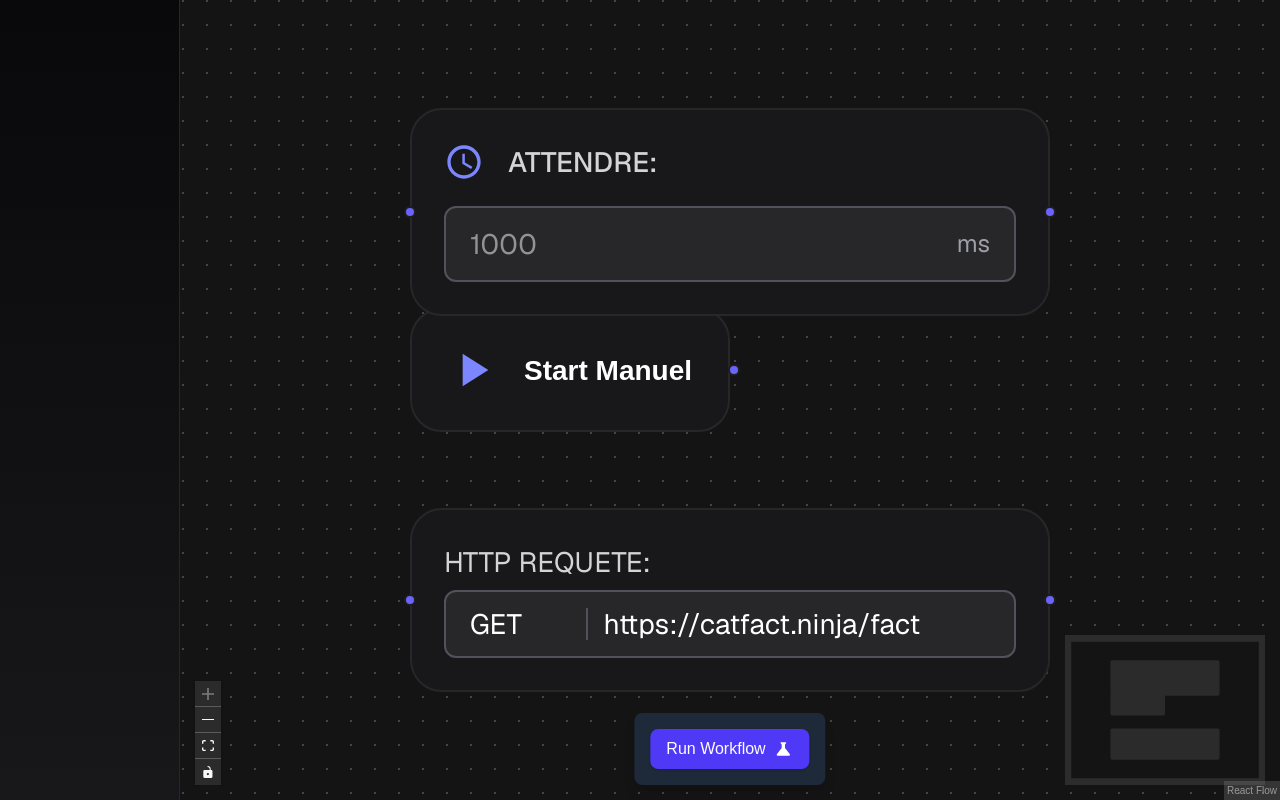
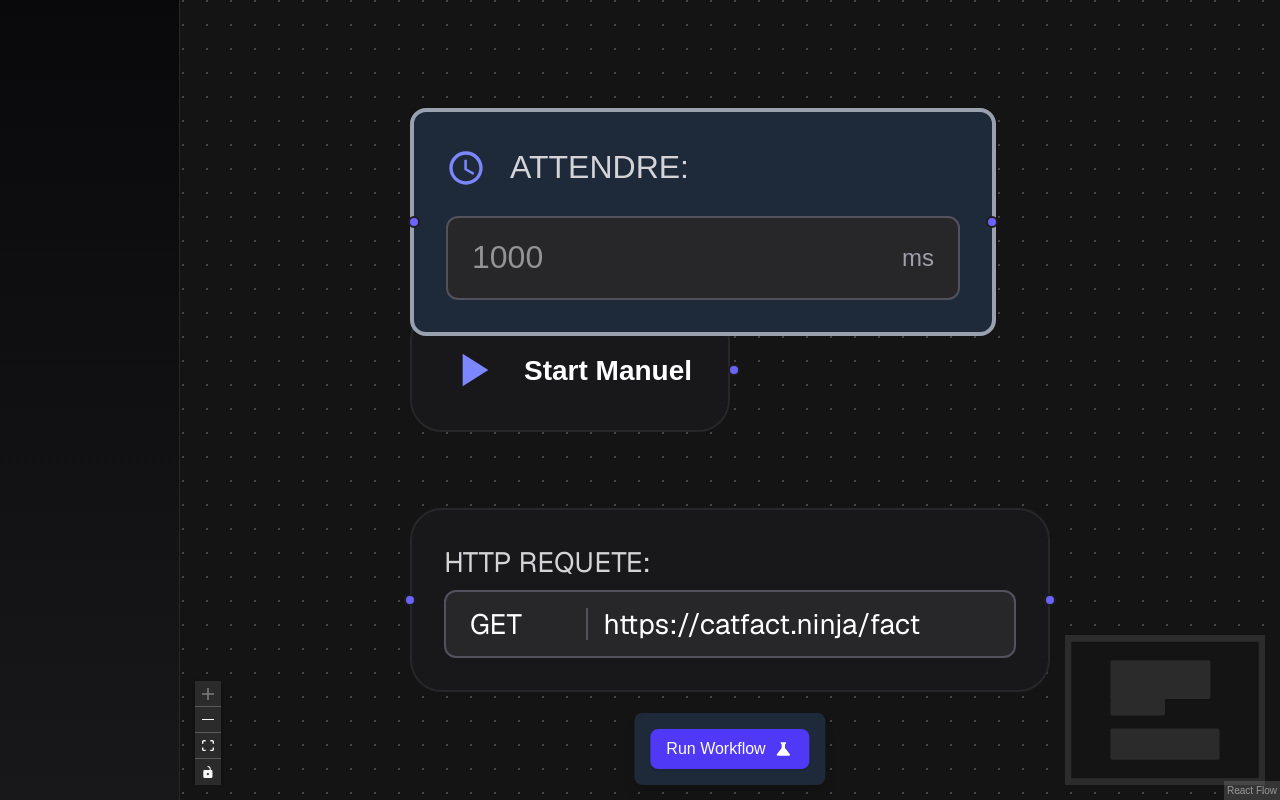
Before and after one commit to MaXianbibi/xka, a Next.js app: page /test_ in a window 1280 px wide. Built offline with nearby package versions, Linux system fonts and the light colour scheme.

Commit message:
feat: Enhance workflow execution result with node count; refactor polling logic to utilize new property and improve error handling

```diff
--- a/app/lib/types/types.ts
+++ b/app/lib/types/types.ts
@@ -42,4 +42,5 @@ export interface WorkflowExecutionResult {
   logs: string[];        // GlobalLogs → logs (renommé)
   error?: string;        // *string → string optionnel
   meta?: Record<string, any>;  // map[string]interface{} → Record<string, any>
+  numberOfNodes: number; // Nombre total de nodes dans le workflow
 }
--- a/app/test_/custom_node/WaitingNode.tsx
+++ b/app/test_/custom_node/WaitingNode.tsx
@@ -1,6 +1,8 @@
 import { memo, useCallback } from 'react';
 import { Handle, Position, NodeProps, useReactFlow } from '@xyflow/react';
 import { MdAccessTime } from 'react-icons/md';
+
+import WorkflowNodeWrapper from './WrapperNode';
 
 function WaitingNode({ id, data, isConnectable }: NodeProps) {
   const { setNodes } = useReactFlow();
@@ -14,7 +16,7 @@ function WaitingNode({ id, data, isConnectable }: NodeProps) {
   }, [id, setNodes]);
 
   return (
-    <div className="bg-zinc-900 border border-zinc-800 text-white rounded-2xl p-4 w-80 text-sm font-sans transition-all duration-200 hover:shadow-[0_8px_24px_rgba(120,120,255,0.1)]">
+    <WorkflowNodeWrapper data={data}>
       <Handle
         type="target"
         position={Position.Left}
@@ -45,7 +47,7 @@ function WaitingNode({ id, data, isConnectable }: NodeProps) {
         isConnectable={isConnectable}
         style={{ background: '#6c63ff' }}
       />
-    </div>
+    </WorkflowNodeWrapper>
   );
 }
 
--- /dev/null
+++ b/app/test_/custom_node/WrapperNode.tsx
@@ -0,0 +1,63 @@
+// components/WorkflowNodeWrapper.tsx
+import React, { ReactNode } from 'react';
+
+type ExecutionStatus = 'pending' | 'running' | 'success' | 'error';
+
+interface WorkflowNodeData {
+    executionStatus?: ExecutionStatus;
+    executionDuration?: number;
+    [key: string]: any; // Pour les autres props spécifiques aux nodes
+}
+
+interface WorkflowNodeWrapperProps {
+    data: WorkflowNodeData;
+    children: ReactNode;
+}
+
+const WorkflowNodeWrapper: React.FC<WorkflowNodeWrapperProps> = ({ data, children }) => {
+    const status: ExecutionStatus = data.executionStatus || 'pending';
+    const duration = data.executionDuration;
+
+    // Couleurs selon le statut
+    const borderColorMap: Record<ExecutionStatus, string> = {
+        pending: 'border-gray-400',
+        running: 'border-yellow-400',
+        success: 'border-green-400',
+        error: 'border-red-400'
+    };
+
+    const borderColor = borderColorMap[status];
+
+    // Icones selon le statut
+    const iconMap: Record<ExecutionStatus, string | null> = {
+        pending: null,
+        running: '⏳',
+        success: '✅',
+        error: '❌'
+    };
+
+    const icon = iconMap[status];
+
+    return (
+        <div className={`relative bg-gray-800 rounded-lg border-2 ${borderColor} p-4`}>
+            {/* Icone de statut */}
+            {icon && (
+                <div className="absolute -top-2 -right-2 text-lg">
+                    {icon}
+                </div>
+            )}
+
+            {/* Contenu du node */}
+            {children}
+
+            {/* Durée */}
+            {duration !== undefined && (
+                <div className="absolute bottom-1 right-1 text-xs text-gray-400">
+                    {duration}ms
+                </div>
+            )}
+        </div>
+    );
+};
+
+export default WorkflowNodeWrapper;
--- a/app/test_/page.tsx
+++ b/app/test_/page.tsx
@@ -10,29 +10,33 @@ import {
     useEdgesState,
     addEdge,
     BackgroundVariant,
-    ControlButton,
     Edge,
     MarkerType,
     Connection,
     ReactFlowInstance,
     Panel,
+    Node,
 } from '@xyflow/react';
 
 import { MdScience, MdStop, MdRefresh } from "react-icons/md";
-
 import '@xyflow/react/dist/style.css';
 
 import HttpRequestNode from './custom_node/HttpRequestNode'
 import ManualStartNode from './custom_node/ManuelStartNode';
 import WaitingNode from './custom_node/WaitingNode';
-import CustomEdge from './custom_edges/canDeleteEdge';
 import { saveWorkflow } from '@/app/lib/Workflow/workflow';
-
-// 🎯 Import du hook de polling
 import { useWorkflowPolling } from '@/app/lib/hook/pooling';
 
-const initialNodes = [
-    { id: 'c', position: { x: 0, y: 200 }, type: 'httpRequestNode', data: { "method": "GET", "url": "https://catfact.ninja/fact" } },
+// Types
+interface BaseNodeData {
+    executionStatus?: 'pending' | 'running' | 'success' | 'error';
+    executionDuration?: number;
+    [key: string]: any;
+}
+
+// Configuration initiale
+const initialNodes: Node[] = [
+    { id: 'c', position: { x: 0, y: 200 }, type: 'httpRequestNode', data: { method: "GET", url: "https://catfact.ninja/fact" } },
     { id: 'b', position: { x: 0, y: 100 }, type: 'manualStartNode', data: { label: '2' } },
     { id: 'a', position: { x: 0, y: 0 }, type: 'waitingNode', data: { duration: 1000 } },
 ];
@@ -48,26 +52,15 @@ const initialEdges: Edge[] = [];
 export default function Page() {
     const [nodes, setNodes, onNodesChange] = useNodesState(initialNodes);
     const [edges, setEdges, onEdgesChange] = useEdgesState(initialEdges);
-    const [rfInstance, setRfInstance] = React.useState<any>(null);
+    const [rfInstance, setRfInstance] = useState<ReactFlowInstance | null>(null);
 
-    // 🎯 États pour le polling
     const [workflowId, setWorkflowId] = useState<string | null>(null);
     const [shouldPoll, setShouldPoll] = useState(false);
 
-    // 🎯 Hook de polling SWR
-    const {
-        workflowStatus,
-        isLoading,
-        error,
-        mutate,
-        isRunning,
-        isCompleted,
-        isFailed,
-        progress
-    } = useWorkflowPolling(workflowId, shouldPoll);
+    const { workflowStatus, isLoading, error, mutate, isRunning, isCompleted, isFailed, progress } = useWorkflowPolling(workflowId, shouldPoll);
 
+    // Connexion des edges
     const onConnect = useCallback((connection: Connection) => {
-        console.log(rfInstance.toObject());
         setEdges((eds) =>
             addEdge(
                 {
@@ -81,12 +74,11 @@ export default function Page() {
                 eds
             )
         );
-    }, [setEdges, rfInstance]);
+    }, [setEdges]);
 
-    // 🎯 Fonction pour lancer le workflow
+    // Lancer le workflow
     const handleRunWorkflow = async () => {
         if (!rfInstance) {
-            console.error("React Flow instance is not initialized.");
             alert("React Flow instance is not initialized. Please try again.");
             return;
         }
@@ -98,45 +90,52 @@ export default function Page() {
         const result = await saveWorkflow(formData);
 
         if (!result.success) {
-            console.error("Error saving workflow:", result.error);
             alert(`Error saving workflow: ${result.error}`);
             return;
         }
 
-        const id = result.id!;
-        setWorkflowId(id);
-        setShouldPoll(true); // 🎯 Démarrer le polling
-        console.log('✅ Workflow saved with ID:', id);
+        setWorkflowId(result.id!);
+        setShouldPoll(true);
+        console.log('✅ Workflow saved with ID:', result.id);
     };
 
-    // 🎯 Fonction pour arrêter le polling MANUELLEMENT
-    const handleStopPolling = () => {
-        setShouldPoll(false);
-        console.log('🛑 Polling stopped manually');
-    };
-
-    // 🎯 Fonction pour nettoyer complètement (nouveau workflow)
+    // Actions de contrôle
+    const handleStopPolling = () => setShouldPoll(false);
     const handleClearWorkflow = () => {
         setShouldPoll(false);
         setWorkflowId(null);
-        console.log('🗑️ Workflow cleared');
     };
+    const handleRefresh = () => mutate();
 
-    // 🎯 Fonction pour refresh manuel
-    const handleRefresh = () => {
-        mutate(); // Force un refresh
-    };
-
-    // 🎯 Effet pour arrêter SEULEMENT le polling quand terminé (garde l'état visible)
+    // Arrêter le polling quand terminé
     React.useEffect(() => {
         if (isCompleted || isFailed) {
-            console.log('🎯 Workflow finished:', workflowStatus?.status);
-            setShouldPoll(false); // ⚠️ Arrête le polling MAIS garde workflowStatus et workflowId
+            setShouldPoll(false);
         }
-    }, [isCompleted, isFailed, workflowStatus]);
+    }, [isCompleted, isFailed]);
+
+    // Mettre à jour les nodes avec les statuts d'exécution
+    React.useEffect(() => {
+        if (workflowStatus) {
+            setNodes(currentNodes =>
+                currentNodes.map(node => {
+                    const executionData = workflowStatus.nodes.find(n => n.nodeId === node.id);
+
+                    return {
+                        ...node,
+                        data: {
+                            ...node.data,
+                            executionStatus: executionData?.status || 'pending',
+                            executionDuration: executionData?.durationMs,
+                        } as BaseNodeData
+                    };
+                })
+            );
+        }
+    }, [workflowStatus, setNodes]);
 
     return (
-        <div style={{ width: '100%', height: '100vh' }} className="">
+        <div style={{ width: '100%', height: '100vh' }}>
             <ReactFlow
                 nodes={nodes}
                 edges={edges}
@@ -148,21 +147,18 @@ export default function Page() {
                 nodeTypes={nodeTypes}
                 onInit={setRfInstance}
             >
-                {/* 🎯 Panel principal avec boutons */}
-                <Panel position="bottom-center" className="w-fit">
+                {/* Panel de contrôle */}
+                <Panel position="bottom-center">
                     <div className="flex items-center gap-4 bg-gray-800 p-4 rounded-lg shadow-lg">
-
-                        {/* 🎯 Bouton Run Workflow */}
                         <button
                             onClick={handleRunWorkflow}
                             disabled={isRunning || isLoading}
                             className={`
-                                font-medium py-2 px-4 rounded-lg shadow hover:shadow-lg transition duration-200
-                                focus:outline-none focus:ring-2 focus:ring-opacity-50
+                                font-medium py-2 px-4 rounded-lg shadow transition duration-200
                                 flex items-center justify-center gap-2
                                 ${isRunning || isLoading
                                     ? 'bg-gray-500 cursor-not-allowed'
-                                    : 'bg-indigo-600 hover:bg-indigo-500 text-white focus:ring-indigo-500'
+                                    : 'bg-indigo-600 hover:bg-indigo-500 text-white'
                                 }
                             `}
                         >
@@ -170,32 +166,29 @@ export default function Page() {
                             <MdScience size={20} />
                         </button>
 
-                        {/* 🎯 Bouton Stop (si en cours de polling) */}
                         {shouldPoll && (
                             <button
                                 onClick={handleStopPolling}
-                                className="bg-red-600 hover:bg-red-500 text-white font-medium py-2 px-4 rounded-lg shadow hover:shadow-lg transition duration-200 focus:outline-none focus:ring-2 focus:ring-red-500 focus:ring-opacity-50 flex items-center justify-center gap-2"
+                                className="bg-red-600 hover:bg-red-500 text-white font-medium py-2 px-4 rounded-lg shadow transition duration-200 flex items-center gap-2"
                             >
                                 Stop Polling
                                 <MdStop size={20} />
                             </button>
                         )}
 
-                        {/* 🎯 Bouton Refresh */}
                         {workflowId && (
                             <button
                                 onClick={handleRefresh}
-                                className="bg-gray-600 hover:bg-gray-500 text-white font-medium py-2 px-4 rounded-lg shadow hover:shadow-lg transition duration-200 focus:outline-none focus:ring-2 focus:ring-gray-500 focus:ring-opacity-50 flex items-center justify-center gap-2"
+                                className="bg-gray-600 hover:bg-gray-500 text-white font-medium py-2 px-4 rounded-lg shadow transition duration-200 flex items-center gap-2"
                             >
                                 <MdRefresh size={20} />
                             </button>
                         )}
 
-                        {/* 🎯 Bouton Clear (pour nettoyer l'état) */}
                         {workflowId && !shouldPoll && (
                             <button
                                 onClick={handleClearWorkflow}
-                                className="bg-gray-700 hover:bg-gray-600 text-white font-medium py-2 px-4 rounded-lg shadow hover:shadow-lg transition duration-200 focus:outline-none focus:ring-2 focus:ring-gray-500 focus:ring-opacity-50"
+                                className="bg-gray-700 hover:bg-gray-600 text-white font-medium py-2 px-4 rounded-lg shadow transition duration-200"
                             >
                                 Clear
                             </button>
@@ -203,18 +196,16 @@ export default function Page() {
                     </div>
                 </Panel>
 
-                {/* 🎯 Panel de status */}
-                <Panel position="top-right" className="w-fit">
+                {/* Panel de statut */}
+                <Panel position="top-right">
                     {workflowStatus && (
                         <div className="bg-gray-800 p-4 rounded-lg shadow-lg min-w-[250px]">
                             <h3 className="text-white font-semibold mb-2">Workflow Status</h3>
 
-                            {/* 🎯 ID du workflow */}
                             <div className="text-sm text-gray-300 mb-2">
                                 <span className="font-medium">ID:</span> {workflowStatus.workflowId}
                             </div>
 
-                            {/* 🎯 Statut avec couleur */}
                             <div className="flex items-center gap-2 mb-2">
                                 <span className="font-medium text-white">Status:</span>
                                 <span className={`
@@ -227,12 +218,10 @@ export default function Page() {
                                 </span>
                             </div>
 
-                            {/* 🎯 Durée d'exécution */}
                             <div className="text-sm text-gray-300 mb-2">
                                 <span className="font-medium">Duration:</span> {workflowStatus.durationMs}ms
                             </div>
 
-                            {/* 🎯 Barre de progression */}
                             {progress > 0 && (
                                 <div className="mb-2">
                                     <div className="flex justify-between text-sm text-gray-300 mb-1">
@@ -248,14 +237,12 @@ export default function Page() {
                                 </div>
                             )}
 
-                            {/* 🎯 Erreur */}
                             {workflowStatus.error && (
                                 <div className="text-red-400 text-sm mt-2">
                                     <span className="font-medium">Error:</span> {workflowStatus.error}
                                 </div>
                             )}
 
-                            {/* 🎯 Indicateur de polling */}
                             {shouldPoll && (
                                 <div className="text-green-400 text-xs mt-2 flex items-center gap-1">
                                     <div className="w-2 h-2 bg-green-400 rounded-full animate-pulse"></div>
@@ -263,17 +250,17 @@ export default function Page() {
                                 </div>
                             )}
 
-                            {/* 🎯 Indicateur statique quand terminé */}
                             {!shouldPoll && (isCompleted || isFailed) && (
                                 <div className="text-gray-400 text-xs mt-2 flex items-center gap-1">
-                                    <div className="w-2 h-2 bg-gray-400 rounded-full"></div>
-                                    Workflow finished
+                                    <div className={`w-2 h-2 rounded-full ${isCompleted ? 'bg-green-400' : 'bg-red-400'}`}></div>
+                                    <span className={isCompleted ? 'text-green-400' : 'text-red-400'}>
+                                        Workflow {isCompleted ? 'completed' : 'failed'}
+                                    </span>
                                 </div>
                             )}
                         </div>
                     )}
 
-                    {/* 🎯 Erreur de polling */}
                     {error && (
                         <div className="bg-red-800 text-white p-3 rounded-lg mt-2">
                             <span className="font-medium">Polling Error:</span> {error.message}
```
Also changed, not shown: app/lib/hook/pooling.ts (+32 -15 lines), 1 other file (tests, documents, lock files or other folders).
